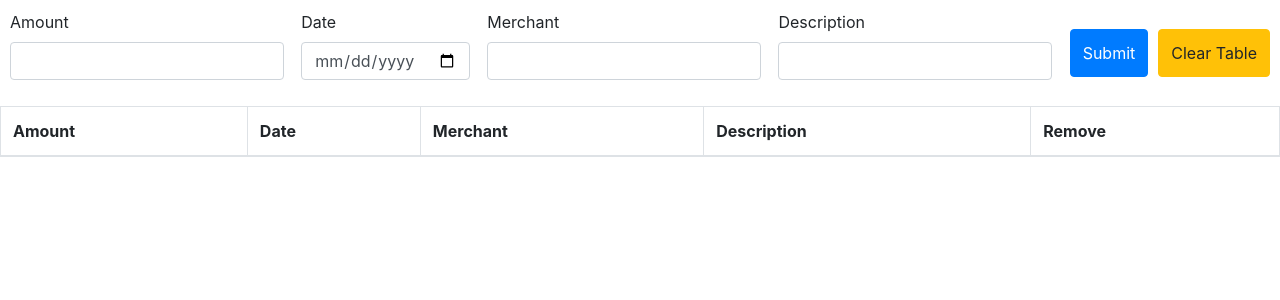
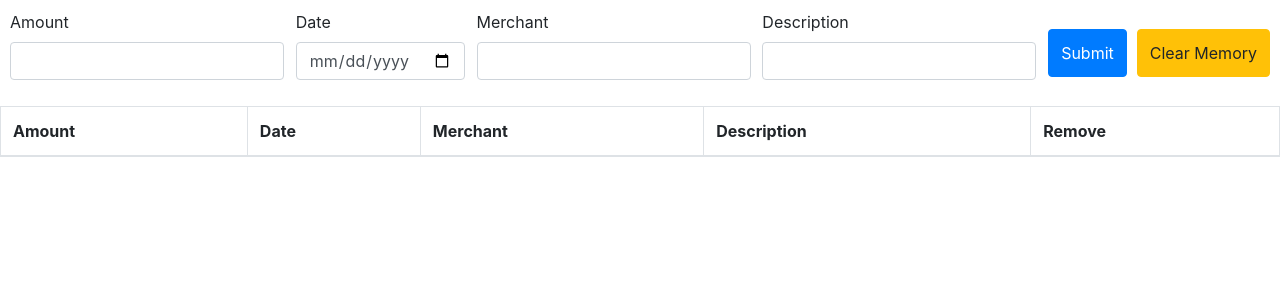
Before and after one commit to wolyslager/React-Expense-Tracker, a React (Create React App) app: page / in a window 1280 px wide. Shown: the top 300 px of the page. Built offline with nearby package versions, Linux system fonts and the light colour scheme.

Commit message:
fixed localstorage bug

```diff
--- a/src/Components/Inputs.js
+++ b/src/Components/Inputs.js
@@ -22,7 +22,7 @@ let clearStorage = () => {
 				<div className="inputs-container">
 					<div className="form-group">
 						<label>Amount</label>
-						<input className = "form-control" id = "number" type = "number" required />
+						<input className = "form-control" id = "number" step = "0.1"type = "number" required />
 					</div>
 
 					<div className="form-group">
@@ -41,7 +41,7 @@ let clearStorage = () => {
 					</div>
 					<div className="">
 						<Button id = "submit" type = "submit">Submit</Button>
-						<Button onClick ={clearStorage} className = "btn btn-warning " id = "submit" type = "submit">Clear Table</Button>
+						<Button onClick ={clearStorage} className = "btn btn-warning " id = "submit">Clear Memory</Button>
 					</div>
 				</div>
 			</Form>
```
